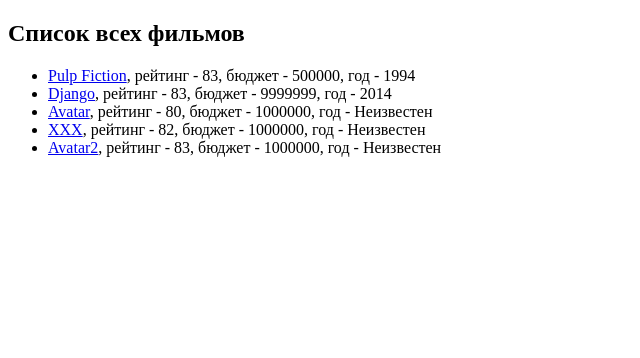
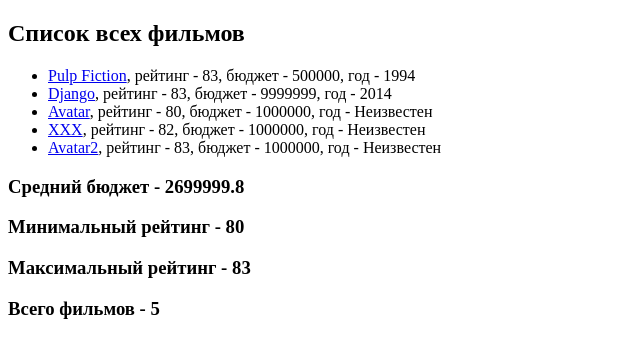
Before and after one commit to BrotherFromAnotherGrandmother/kinopoisk, a Django app: page / in a window 1280 px wide. Shown: the top 358 px of the page, without its empty margins (0-640 px from the left). Run offline with Django 4.2, Linux system fonts and the light colour scheme; data comes from the database, SQL or seed files in the repository.

Commit message:
Использовал функции агрегации в шаблоне all_movies.html

```diff
--- a/movie_app/templates/movie_app/all_movies.html
+++ b/movie_app/templates/movie_app/all_movies.html
@@ -13,4 +13,10 @@
                 </li>
         {% endfor %}
     </ul>
+
+    <h3>Средний бюджет - {{agg.budget__avg}}</h3>
+    <h3>Минимальный рейтинг - {{agg.rating__min}}</h3>
+    <h3>Максимальный рейтинг - {{agg.rating__max}}</h3>
+    <h3>Всего фильмов - {{total}}</h3>
+
 {% endblock %}
--- a/movie_app/views.py
+++ b/movie_app/views.py
@@ -5,10 +5,11 @@
 
 def show_all_movie(request):
     movies = Movie.objects.order_by(F('year').asc(nulls_last=True), 'rating')
-    agg = movies.aggregate(Avg('budget'), Max('rating'), Min('rating'))
+    agg = movies.aggregate(Avg('budget'), Max('rating'), Min('rating'), Count('id'))
     return render(request, 'movie_app/all_movies.html', {
         'movies': movies,
         'agg': agg,
+        'total': movies.count(),
     })
 
 def show_one_movie(request, slug_movie:str):
```
